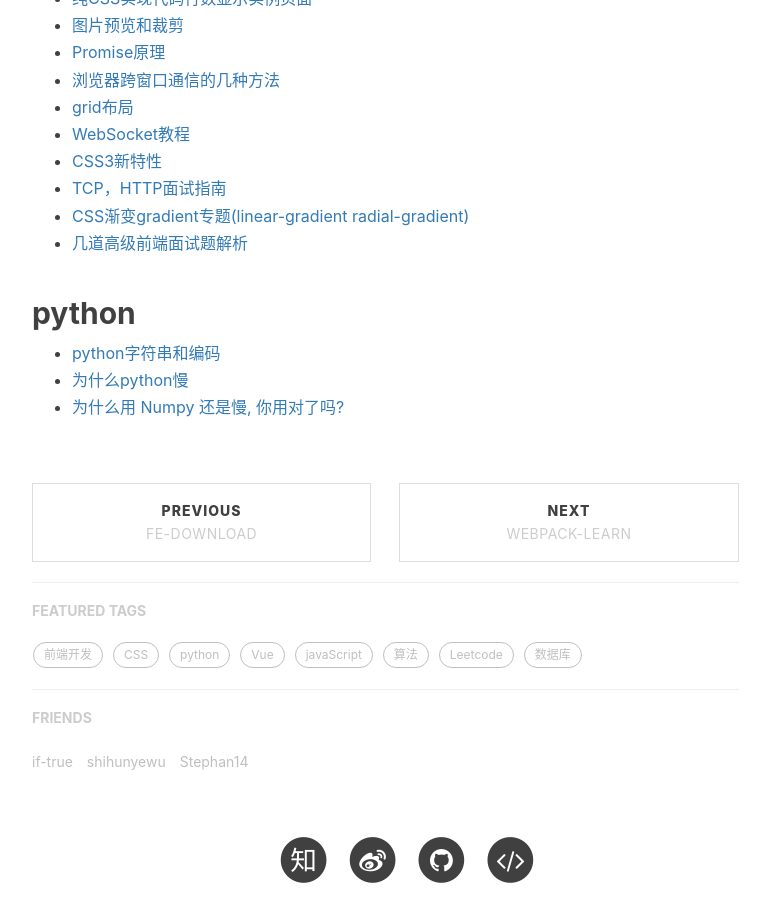
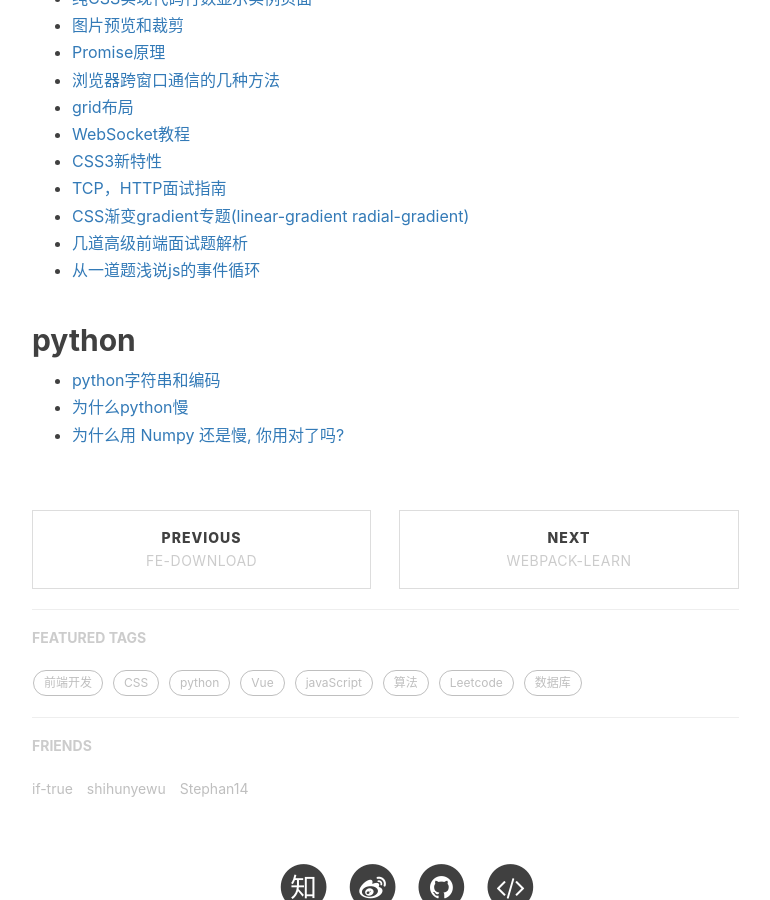
Before and after one commit to mickey0524/mickey0524.github.io, a Jekyll site: the page built from _posts/2017-10-20-superior-article.md, in a window 1280 px wide and 900 px high, scrolled down 1197 px. Shown: the whole window, without its empty margins (233-1003 px from the left). Built offline with Jekyll 4.4.1, drawn with Linux system fonts in a browser that asks for light colours; nearby versions of some CDN libraries; comment, search, counter and statistics services are not loaded.

Commit message:
feat(js): 增加事件循环的文章

```diff
--- a/_posts/2017-10-20-superior-article.md
+++ b/_posts/2017-10-20-superior-article.md
@@ -41,6 +41,7 @@ tags:
 * [TCP，HTTP面试指南](https://juejin.im/post/5ad4094e6fb9a028d7011069?utm_source=gold_browser_extension)
 * [CSS渐变gradient专题(linear-gradient radial-gradient)](https://juejin.im/post/5ad9d43951882567236e5133?utm_source=gold_browser_extension)
 * [几道高级前端面试题解析](https://juejin.im/post/5aa8a07cf265da238a3022a4?utm_source=gold_browser_extension)
+* [从一道题浅说js的事件循环](https://github.com/dwqs/blog/issues/61)
 
 ## python
 
```
